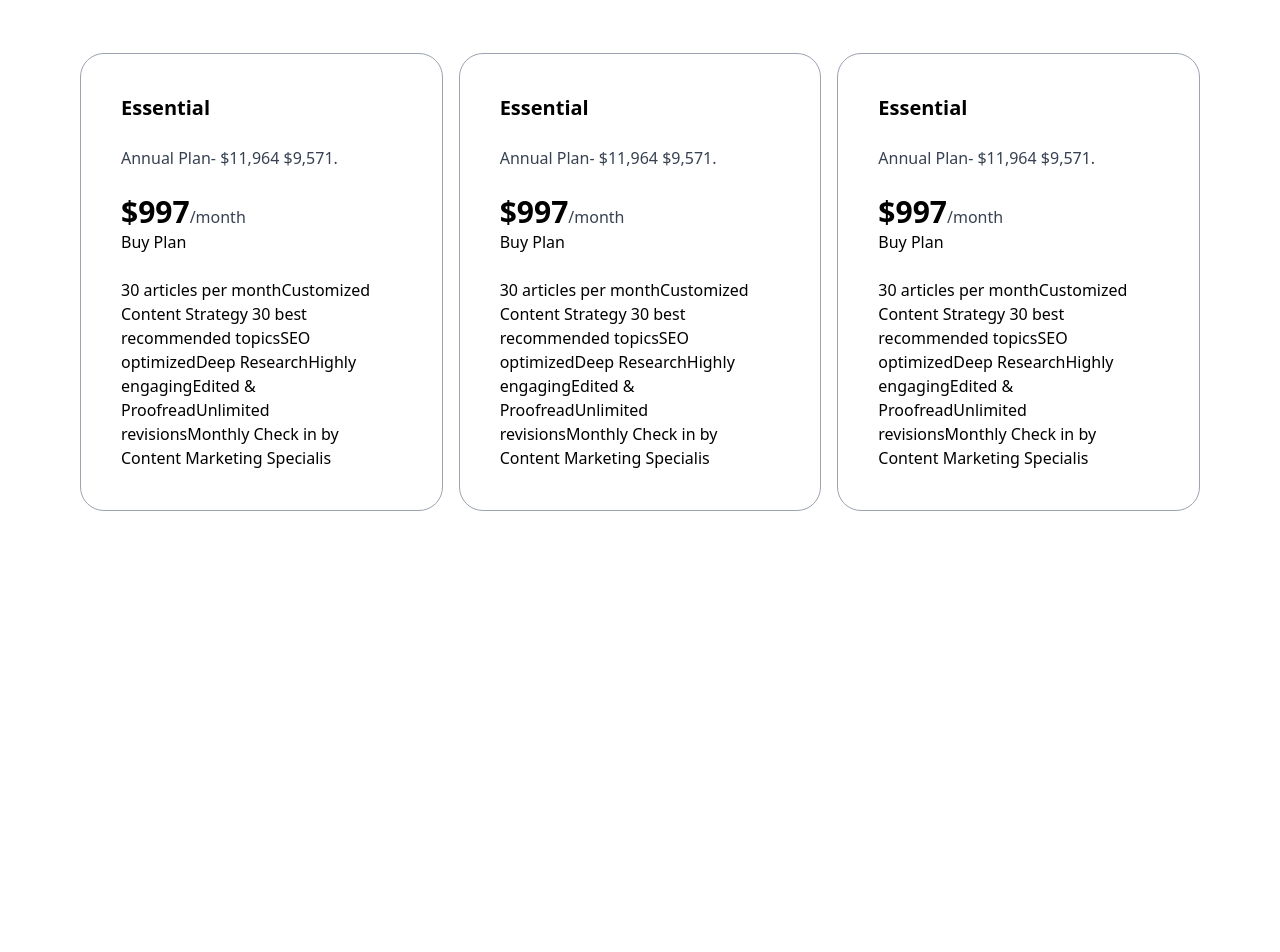
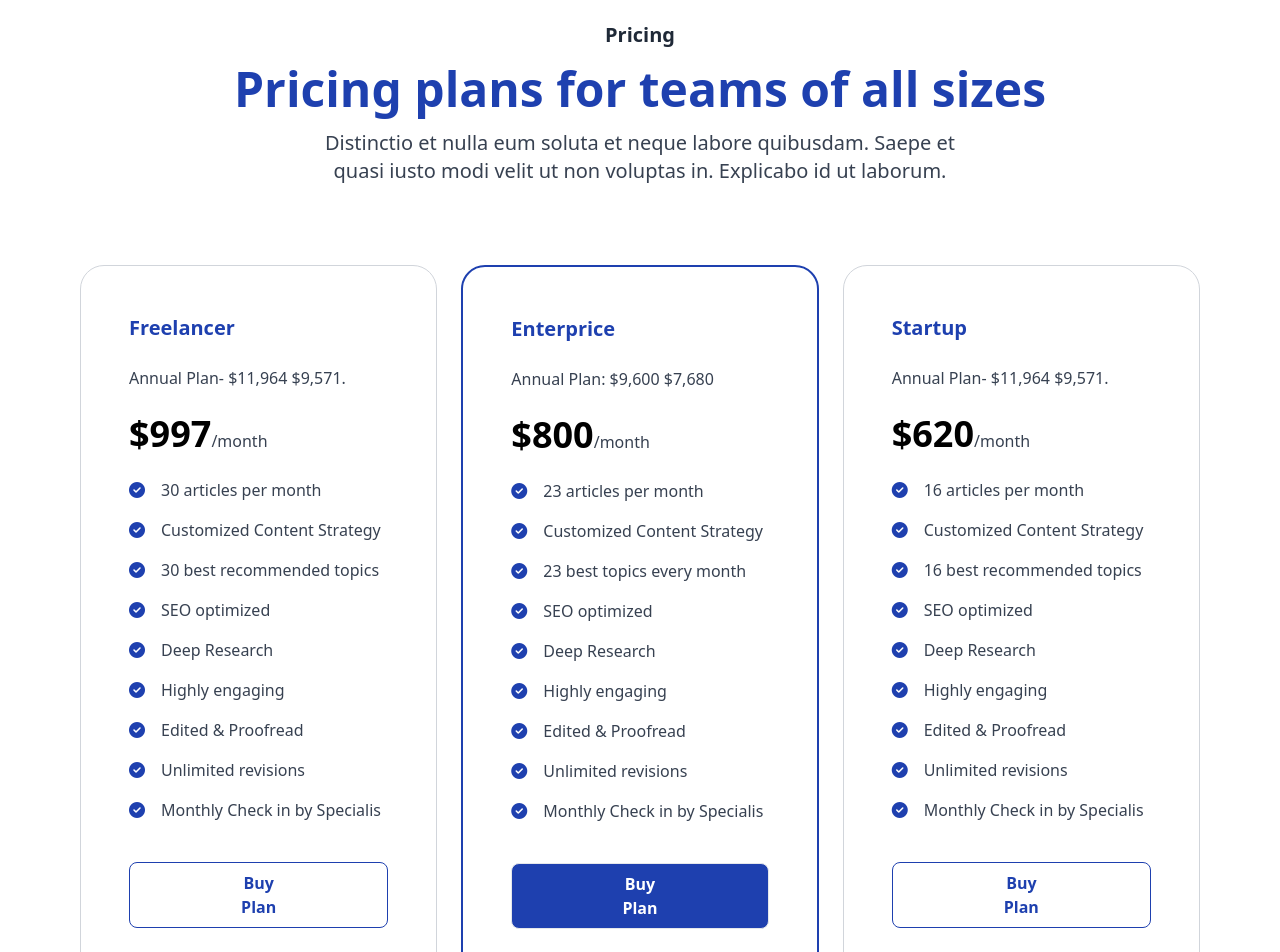
Before and after one commit to Uti-Favour/DOBA-Intelligence, a React (Vite) app: page / in a window 1280 px wide. Shown: the part 3780-4732 px from the top of the page. Before the commit the page ends 4291 px from the top, so only its background shows below. Built offline with nearby package versions, Linux system fonts and the light colour scheme.

Commit message:
Testimonial Section design update

```diff
--- a/src/App.jsx
+++ b/src/App.jsx
@@ -17,8 +17,9 @@ const App = () => {
       <Services/>
       <Commitments/>
       <Features/>
+      <Blog/>
       <Team/>
-      <Blog/>
+
       <Pricing/>
 
     </div>
--- a/src/components/Blog.jsx
+++ b/src/components/Blog.jsx
@@ -7,7 +7,7 @@ const Blog = () => {
     return (
       <motion.div initial={{x:-300}} whileInView={{x:0}} transition={{duration : 2}}>
 
-        <div className="bg-white lg:p-12 px-5  py-8   rounded-3xl" key={id}>
+        <div className="bg-[#F5F5F5] lg:p-12 px-5  py-8   rounded-3xl" key={id}>
         <div className="mb-10">
           <img src={image} className="h-52 w-full rounded-3xl" />
         </div>
@@ -29,15 +29,14 @@ const Blog = () => {
   }
   return (
     <>
-      <div className="bg-[#F5F5F5] py-3 rounded-tr-[50px] rounded-tl-[50px]">
+      <div className="py-3 rounded-tr-[50px] rounded-tl-[50px]">
         <div className="lg:flex lg:justify-between lg:mx-16 mx-5 mt-14 lg:mt-16">
           <motion.h1
-            className="font-medium  max-w-xl lg:text-5xl text-3xl lg:leading-tight  text-blue-800"
+            className="font-semibold  max-w-xl lg:text-5xl text-3xl lg:leading-tight  text-blue-800"
             initial={{ opacity: 0 }}
             whileInView={{ opacity: 1, transition: { duration: 2 } }}
           >
-            Digital <span className="italic text-black">Marketing and SEO Services</span> That Grow Traffic and Increase
-            Revenue
+            Digital <span className="italic text-black">Marketing and SEO Services</span> That Grow Traffic.
           </motion.h1>
           <div>
             <motion.p
@@ -51,11 +50,11 @@ const Blog = () => {
               you want otherwise.
             </motion.p>
 
-            <a href="">
+            {/* <a href="">
               <button className=" px-10 py-3 text-white border-white bg-blue-800 rounded-3xl mt-5">
                 Learn More <i className="fas fa-arrow-right ml-1"></i>
               </button>
-            </a>
+            </a> */}
           </div>
         </div>
 
--- a/src/components/Pricing.jsx
+++ b/src/components/Pricing.jsx
@@ -1,39 +1,73 @@
-import React from 'react'
-import { useState } from 'react'
-import { pricinglists } from '../constant'
+import React from "react";
+import { useState } from "react";
+import { pricinglists } from "../constant";
 
+const PriceCard = ({
+  category,
+  pricing,
+  description,
+  lists,
+  link,
+  border,
+  button,
+}) => {
+  return (
+    <div className={border}>
+      <div>
+        <span className="text-xl font-semibold text-blue-800">{category}</span>
+      </div>
+      <p className="text-gray-700">{description}</p>
+      <h1 className="text-4xl font-bold">
+        {pricing}
+        <span className="text-base text-gray-700 font-normal">/month</span>
+      </h1>
 
-
-const PriceCard = ({category , pricing , description , lists}) =>{
-return (
-    <div className='border border-gray-400 rounded-3xl p-10 space-y-6 mt-20'>
-<span className='text-xl font-semibold'>{category}</span>
-<p className='text-gray-700'>{description}</p>
-<h1 className='text-3xl font-bold'>{pricing}<span className='text-base text-gray-700 font-normal'>/month</span></h1>
-<a href="#"><button>Buy Plan</button></a>
-<ul>
-    <li>{[lists]}</li>
+      <ul className="text-gray-700 space-y-4">
+        {lists.map((item, index) => (
+          <li key={index}>
+            {" "}
+            <i className="fas fa-check-circle text-blue-800  mr-4"></i>
+            {item}
+          </li>
+        ))}
       </ul>
-
+      <a href={link} className="flex justify-center">
+        <button className={button}>Buy Plan</button>
+      </a>
     </div>
-)
-}
-
+  );
+};
 
 const Pricing = () => {
   return (
-    <div className='grid grid-cols-3 gap-4 mx-20'>
-      {pricinglists.map (price => (
+    <div className="mt-16">
+      <div className="flex justify-center text-center items-center">
+        <div className="space-y-4">
+          <span className="text-xl text-gray-800 font-semibold">Pricing</span>
+          <h1 className="text-5xl font-bold text-blue-800">
+            Pricing plans for teams of all sizes
+          </h1>
+          <p className="font-medium text-xl text-gray-700 mx-80">
+            Distinctio et nulla eum soluta et neque labore quibusdam. Saepe et
+            quasi iusto modi velit ut non voluptas in. Explicabo id ut laborum.
+          </p>
+        </div>
+      </div>
+      <div className="grid lg:grid-cols-3 lg:gap-6 gap-2 lg:mx-20 mx-5">
+        {pricinglists.map((price) => (
           <PriceCard
             category={price.category}
             description={price.description}
             pricing={price.pricing}
             lists={price.lists}
-
+            link={price.link}
+            border={price.border}
+            button={price.button}
           />
         ))}
       </div>
-  )
-}
+    </div>
+  );
+};
 
-export default Pricing
+export default Pricing;
--- a/src/constant/index.js
+++ b/src/constant/index.js
@@ -82,87 +82,97 @@ export const people = [
 export const blogcontent = [
   {
     id: 1,
-    image : 'src/assets/pexels-energepic-com-27411-110473.jpg',
-    indication : 'src/assets/Ellipse 5(1).png',
+    image: "src/assets/pexels-energepic-com-27411-110473.jpg",
+    indication: "src/assets/Ellipse 5(1).png",
     heading: "How Digital Marketing Agency Can Boost Your Business Success",
     description:
       "We are the top digital marketing agency for  branding. We offer a full rang  engine.  ",
-      timeframe : '10 minutes ago',
-      link : '#'
+    timeframe: "10 minutes ago",
+    link: "#",
   },
   {
     id: 2,
-    image : 'src/assets/Rectangle 160.png',
-    indication : 'src/assets/Ellipse 5(2).png',
+    image: "src/assets/Rectangle 160.png",
+    indication: "src/assets/Ellipse 5(2).png",
     heading:
       " The Latest Trends and Strategies with a Digital Marketing Agency",
     description:
       "Working with this digital agency has been a true partnership & operation",
-      timeframe : '5 minutes ago',
-      link : '#'
+    timeframe: "5 minutes ago",
+    link: "#",
   },
   {
     id: 3,
-    indication : 'src/assets/Ellipse 5.png',
-    image : 'src/assets/pexels-pixabay-256514.jpg',
+    indication: "src/assets/Ellipse 5.png",
+    image: "src/assets/pexels-pixabay-256514.jpg",
     heading: "Maximizing ROI with the Expertise of a Digital Marketing Agency",
     description:
       "What sets this digital marketing agency apart is their commitment to transparency.",
-      timeframe : '3 minutes ago',
-      link : '#'
+    timeframe: "3 minutes ago",
+    link: "#",
   },
 ];
 
 export const pricinglists = [
   {
-    category : 'Essential',
-    pricing : ' $997',
-    description : 'Annual Plan- $11,964 $9,571.',
-    lists : [
-      '30 articles per month',
-      'Customized Content Strategy ',
-      '30 best recommended topics',
-      'SEO optimized',
-      'Deep Research',
-      'Highly engaging',
-      'Edited & Proofread',
-      'Unlimited revisions',
-      'Monthly Check in by Content Marketing Specialis'
+    category: "Freelancer",
+    pricing: " $997",
+    description: "Annual Plan- $11,964 $9,571.",
+    lists: [
+      "30 articles per month",
+      "Customized Content Strategy ",
+      "30 best recommended topics",
+      "SEO optimized",
+      "Deep Research",
+      "Highly engaging",
+      "Edited & Proofread",
+      "Unlimited revisions",
+      "Monthly Check in by Specialis",
     ],
-    link : '#'
+    link: "https://sandbox-flw-web-v3.herokuapp.com/pay/humancontentflow1",
+    border: "border border-gray-300 rounded-3xl lg:p-12 p-8 space-y-6 mt-20",
+    button:
+      "py-2 px-24  rounded-lg border border-blue-800 mt-4 text-blue-800 font-semibold",
   },
   {
-    category : 'Essential',
-    pricing : ' $997',
-    description : 'Annual Plan- $11,964 $9,571.',
-    lists : [
-      '30 articles per month',
-      'Customized Content Strategy ',
-      '30 best recommended topics',
-      'SEO optimized',
-      'Deep Research',
-      'Highly engaging',
-      'Edited & Proofread',
-      'Unlimited revisions',
-      'Monthly Check in by Content Marketing Specialis'
+    category: "Enterprice",
+    pricing: " $800",
+    description: "Annual Plan: $9,600 $7,680",
+    lists: [
+      "23 articles per month",
+      "Customized Content Strategy",
+      "23 best topics every month",
+      "SEO optimized",
+      "Deep Research",
+      "Highly engaging",
+      "Edited & Proofread",
+      "Unlimited revisions",
+      "Monthly Check in by Specialis",
     ],
-    link : '#'
+    link: "https://sandbox-flw-web-v3.herokuapp.com/pay/humancontentflow2",
+    border:
+      "border border-blue-800 border-2 rounded-3xl lg:p-12 p-8 space-y-6 mt-20",
+    button:
+      'py-2 px-24  rounded-lg border bg-blue-800 mt-4 text-white font-semibold',
   },
   {
-    category : 'Essential',
-    pricing : ' $997',
-    description : ' Annual Plan- $11,964 $9,571.',
-    lists : [
-      '30 articles per month',
-      'Customized Content Strategy ',
-      '30 best recommended topics',
-      'SEO optimized',
-      'Deep Research',
-      'Highly engaging',
-      'Edited & Proofread',
-      'Unlimited revisions',
-      'Monthly Check in by Content Marketing Specialis'
+    category: "Startup",
+    pricing: " $620",
+    description: " Annual Plan- $11,964 $9,571.",
+    lists: [
+      "16 articles per month",
+      "Customized Content Strategy ",
+      "16 best recommended topics",
+      "SEO optimized",
+      "Deep Research",
+      "Highly engaging",
+      "Edited & Proofread",
+      "Unlimited revisions",
+      "Monthly Check in by Specialis",
     ],
-    link : '#'
-  }
-]
+    link: "https://sandbox-flw-web-v3.herokuapp.com/pay/humancontentflow3",
+    border: "border border-gray-300 rounded-3xl lg:p-12 p-8 space-y-6 mt-20",
+    button:
+      "py-2 px-24  rounded-lg border border-blue-800 mt-4 text-blue-800 font-semibold",
+  },
+];
```
Lines whose indentation alone changed are shown as unchanged.
